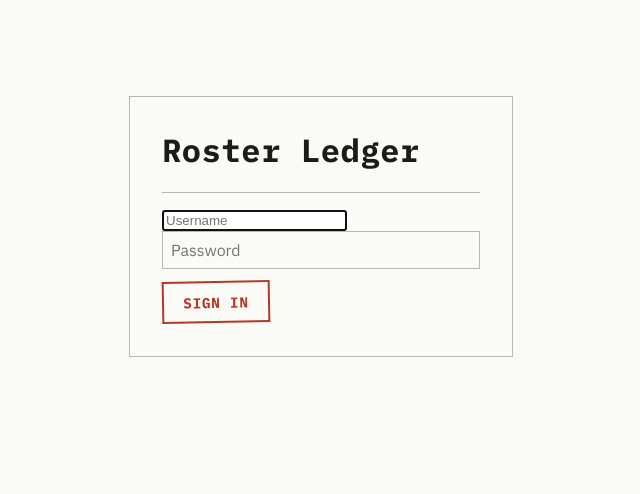
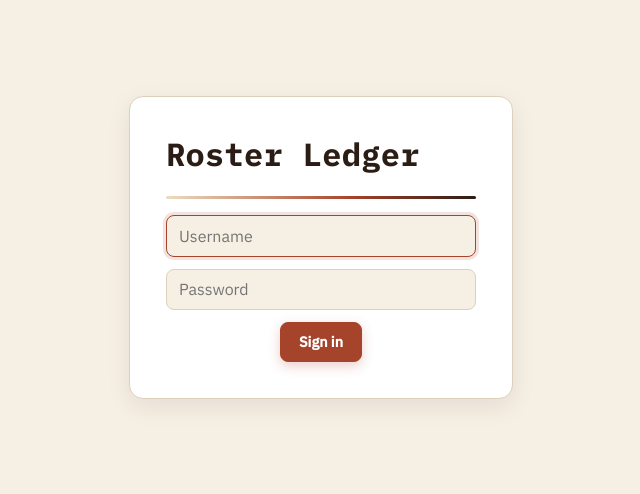
Before and after one commit to kahhoe0204/roaster-excel-aggregator, a FastAPI app: page /login in a window 1280 px wide. Shown: the top 494 px of the page, without its empty margins (319-959 px from the left). Run offline with FastAPI, Linux system fonts and the light colour scheme.

Commit message:
style: warmer ledger palette, rounded buttons, table/alert components

```diff
--- a/app/static/style.css
+++ b/app/static/style.css
@@ -1,10 +1,14 @@
 :root {
-  --paper: #FAFAF7;
-  --ink: #1B1B18;
-  --ink-faint: #6B6B62;
-  --ledger-line: #CFE8D8;
-  --rule: #B8B8AC;
-  --red: #B3392C;
+  --paper: #F6EFE4;
+  --surface: #FFFFFF;
+  --ink: #2B1D16;
+  --ink-faint: #8A7863;
+  --ledger-line: #ECDDC0;
+  --rule: #DDD0BC;
+  --red: #A6432B;
+  --green: #5F7A4F;
+  --radius: 14px;
+  --radius-sm: 8px;
 }
 
 * { box-sizing: border-box; }
@@ -20,56 +24,91 @@ body {
 h1, h2 {
   font-family: 'IBM Plex Mono', monospace;
   font-weight: 700;
-  letter-spacing: .02em;
+  letter-spacing: .01em;
 }
 
-.rule {
+.roast-rule {
+  height: 3px;
   border: none;
-  border-top: 1px solid var(--rule);
+  border-radius: 999px;
   margin: 1rem 0;
+  background: linear-gradient(90deg, var(--ledger-line), var(--red) 60%, var(--ink));
 }
 
 .container { max-width: 56rem; margin: 0 auto; }
+.roast-rule.container { margin: 0 auto 1.5rem; }
 
 .ledger-card {
   max-width: 24rem;
   margin: 4rem auto;
-  padding: 2rem;
+  padding: 2.25rem;
   border: 1px solid var(--rule);
-  background: var(--paper);
+  border-radius: var(--radius);
+  background: var(--surface);
+  box-shadow: 0 8px 24px rgba(43, 29, 22, .08);
 }
+
+.ledger-card form { text-align: center; }
+.ledger-card input { text-align: left; }
 
 input[type=text], input[type=password], input[type=date] {
   font-family: 'IBM Plex Sans', sans-serif;
   font-size: 1rem;
-  padding: .5rem;
+  padding: .6rem .75rem;
   border: 1px solid var(--rule);
+  border-radius: var(--radius-sm);
   background: var(--paper);
   color: var(--ink);
   width: 100%;
   margin-bottom: .75rem;
+  transition: border-color .15s ease, box-shadow .15s ease;
 }
 
-.stamp-btn {
-  display: inline-block;
-  padding: .6rem 1.2rem;
-  border: 2px solid var(--ink);
-  background: none;
+input:focus {
+  outline: none;
+  border-color: var(--red);
+  box-shadow: 0 0 0 3px rgba(166, 67, 43, .15);
+}
+
+.btn {
+  display: inline-flex;
+  align-items: center;
+  justify-content: center;
+  padding: .6rem 1.15rem;
+  border-radius: var(--radius-sm);
+  border: 1px solid var(--rule);
+  background: var(--surface);
   color: var(--ink);
-  font-family: 'IBM Plex Mono', monospace;
+  font-family: 'IBM Plex Sans', sans-serif;
   font-size: .9rem;
-  font-weight: 700;
-  letter-spacing: .05em;
-  text-transform: uppercase;
-  transform: rotate(-1deg);
+  font-weight: 600;
   cursor: pointer;
   text-decoration: none;
+  transition: background-color .15s ease, border-color .15s ease, box-shadow .15s ease, transform .1s ease;
+}
+.btn:hover { background: var(--ledger-line); border-color: var(--ink-faint); }
+.btn:active { transform: translateY(1px); }
+
+.btn-primary {
+  border-color: var(--red);
+  background: var(--red);
+  color: var(--surface);
+  box-shadow: 0 4px 12px rgba(166, 67, 43, .25);
+}
+.btn-primary:hover {
+  background: #8f3a24;
+  border-color: #8f3a24;
+  box-shadow: 0 6px 16px rgba(166, 67, 43, .3);
+  transform: translateY(-1px);
+}
+.btn-primary:active { transform: translateY(0); }
+
+@media (prefers-reduced-motion: reduce) {
+  .btn, input { transition: none; }
+  .btn-primary:hover { transform: none; }
 }
 
-.stamp-btn:hover { background: var(--ink); color: var(--paper); }
-
-.stamp-btn.primary { border-color: var(--red); color: var(--red); }
-.stamp-btn.primary:hover { background: var(--red); color: var(--paper); }
+:focus-visible { outline: 2px solid var(--red); outline-offset: 2px; }
 
 .error {
   color: var(--red);
--- a/app/templates/login.html
+++ b/app/templates/login.html
@@ -12,13 +12,18 @@
 <body>
   <div class="ledger-card">
     <h1 style="margin-top:0">Roster Ledger</h1>
-    <hr class="rule">
+    <hr class="roast-rule">
     {% if error %}<p class="error">{{ error }}</p>{% endif %}
     <form method="post" action="/login">
-      <input name="username" placeholder="Username" aria-label="Username" autocomplete="username" required autofocus>
+      <input name="username" type="text" placeholder="Username" aria-label="Username" autocomplete="username" required autofocus>
       <input name="password" type="password" placeholder="Password" aria-label="Password" autocomplete="current-password" required>
-      <button type="submit" class="stamp-btn primary">Sign in</button>
+      <button type="submit" class="btn btn-primary">Sign in</button>
     </form>
   </div>
+  <script>
+    window.addEventListener('pageshow', function (e) {
+      if (e.persisted) location.reload();
+    });
+  </script>
 </body>
 </html>
```
Also changed, not shown: other parts of app/static/style.css (+45 -15 lines), app/static/report.js (+18 -11 lines).
